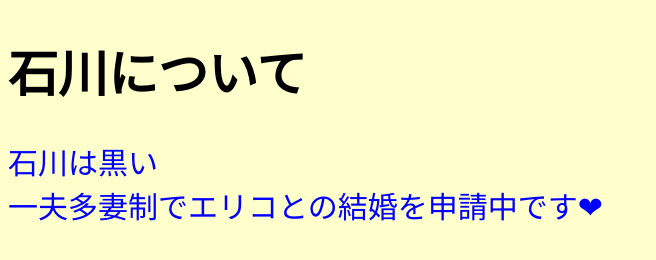
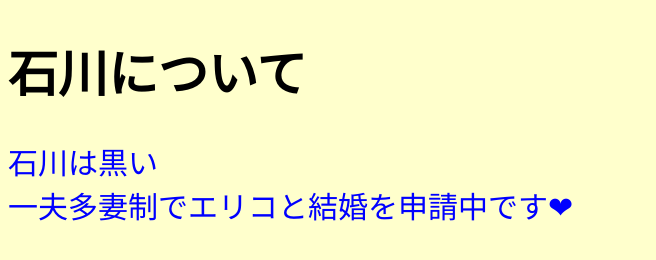
Before and after one commit to chuo-2023105-dotcom/okkuu76, a plain HTML site: page index.html in a window 1280 px wide. Shown: the whole page, without its empty margins (0-656 px from the left). Drawn offline with Linux system fonts and the light colour scheme.

Commit message:
Update index.html

```diff
--- a/index.html
+++ b/index.html
@@ -8,7 +8,7 @@
   <body>
     <h1>石川について</h1>
     <p>石川は黒い<br>
-      一夫多妻制でエリコとの結婚を申請中です❤
+      一夫多妻制でエリコと結婚を申請中です❤
     </p>
   </body>
 </html>
```
